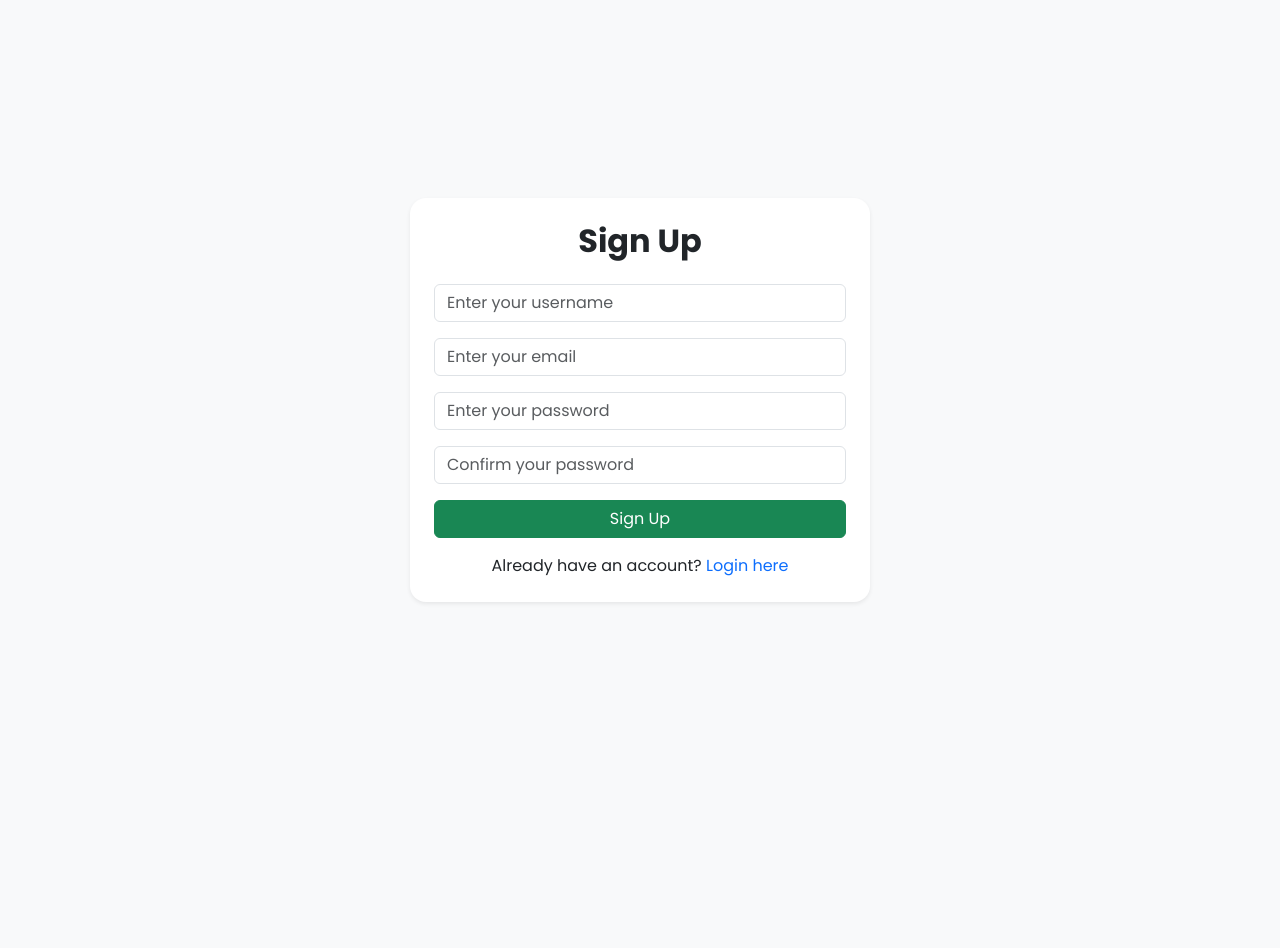
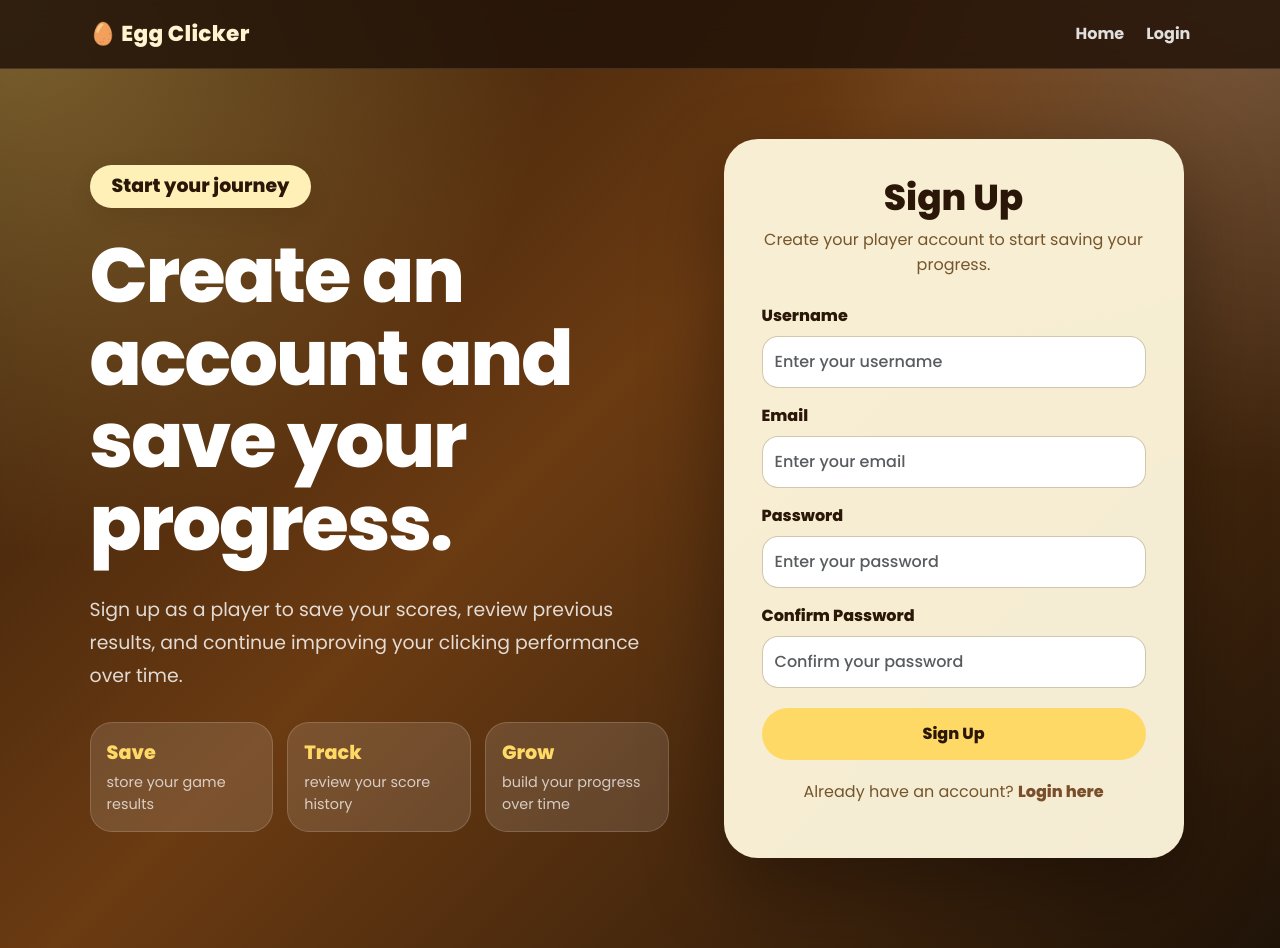
Before and after one commit to audreycxy/Agile_Web_Project, a Flask app: page /signup in a window 1280 px wide. Before the commit the page ends 603 px from the top, so only its background shows below. Run offline with Flask 3, Linux system fonts and the light colour scheme.

Commit message:
Redesign signup page with game theme

```diff
--- a/Clicking_Game/templates/public/signup.html
+++ b/Clicking_Game/templates/public/signup.html
@@ -4,7 +4,7 @@
     <!-- Page metadata and external style resources -->
     <meta charset="UTF-8" />
     <meta name="viewport" content="width=device-width, initial-scale=1.0" />
-    <title>Sign Up</title>
+    <title>Sign Up | Egg Clicker</title>
 
     <!-- Bootstrap, Google Fonts, and custom CSS file -->
     <link
@@ -14,7 +14,7 @@
     <link rel="preconnect" href="https://fonts.googleapis.com" />
     <link rel="preconnect" href="https://fonts.gstatic.com" crossorigin />
     <link
-      href="https://fonts.googleapis.com/css2?family=Poppins:wght@400;500;600;700&display=swap"
+      href="https://fonts.googleapis.com/css2?family=Poppins:wght@400;500;600;700;800&display=swap"
       rel="stylesheet"
     />
     <link
@@ -23,18 +23,52 @@
     />
   </head>
 
-  <body>
-    <!-- Centered sign-up page layout -->
-    <div
-      class="container min-vh-100 d-flex align-items-center justify-content-center"
-    >
-      <div
-        class="card shadow-sm border-0"
-        style="max-width: 460px; width: 100%"
-      >
-        <div class="card-body p-4">
-          <!-- Sign-up form title -->
-          <h2 class="text-center mb-4">Sign Up</h2>
+  <body class="auth-page">
+    <!-- Shared game-style navigation bar -->
+    <nav class="game-navbar">
+      <a href="{{ url_for('main.home') }}" class="game-logo">🥚 Egg Clicker</a>
+
+      <div class="game-nav-links">
+        <a href="{{ url_for('main.home') }}">Home</a>
+        <a href="{{ url_for('auth.login') }}">Login</a>
+      </div>
+    </nav>
+
+    <!-- Sign-up page layout -->
+    <main class="auth-layout">
+      <!-- Left brand panel -->
+      <section class="auth-intro">
+        <p class="hero-badge">Start your journey</p>
+
+        <h1>Create an account and save your progress.</h1>
+
+        <p>
+          Sign up as a player to save your scores, review previous results, and
+          continue improving your clicking performance over time.
+        </p>
+
+        <div class="auth-feature-list">
+          <div>
+            <strong>Save</strong>
+            <span>store your game results</span>
+          </div>
+          <div>
+            <strong>Track</strong>
+            <span>review your score history</span>
+          </div>
+          <div>
+            <strong>Grow</strong>
+            <span>build your progress over time</span>
+          </div>
+        </div>
+      </section>
+
+      <!-- Sign-up form card -->
+      <section class="auth-card">
+        <h2>Sign Up</h2>
+        <p class="auth-subtitle">
+          Create your player account to start saving your progress.
+        </p>
 
         <!-- Display error message if account registration fails -->
         {% if error %}
@@ -64,11 +98,12 @@
 
           <!-- Username input field -->
           <div class="mb-3">
+            <label for="username" class="auth-label">Username</label>
             <input
               id="username"
               type="text"
               name="username"
-                class="form-control"
+              class="form-control auth-input"
               placeholder="Enter your username"
               required
             />
@@ -76,11 +111,12 @@
 
           <!-- Email input field -->
           <div class="mb-3">
+            <label for="email" class="auth-label">Email</label>
             <input
               id="email"
               type="email"
               name="email"
-                class="form-control"
+              class="form-control auth-input"
               placeholder="Enter your email"
               required
             />
@@ -88,11 +124,12 @@
 
           <!-- Password input field -->
           <div class="mb-3">
+            <label for="password" class="auth-label">Password</label>
             <input
               id="password"
               type="password"
               name="password"
-                class="form-control"
+              class="form-control auth-input"
               placeholder="Enter your password"
               required
             />
@@ -100,11 +137,14 @@
 
           <!-- Confirm password field used to check that both passwords match -->
           <div class="mb-3">
+            <label for="confirmPassword" class="auth-label"
+              >Confirm Password</label
+            >
             <input
               id="confirmPassword"
               type="password"
               name="confirm_password"
-                class="form-control"
+              class="form-control auth-input"
               placeholder="Confirm your password"
               required
             />
@@ -113,17 +153,18 @@
           <!-- Message area used by JavaScript for form validation feedback -->
           <p id="message" class="text-danger mb-3"></p>
 
-            <button type="submit" class="btn btn-success w-100">Sign Up</button>
+          <button type="submit" class="btn auth-primary-btn w-100">
+            Sign Up
+          </button>
         </form>
 
         <!-- Link to the login page for users who already have an account -->
-          <p class="text-center mt-3 mb-0">
+        <p class="auth-switch-link">
           Already have an account?
           <a href="{{ url_for('auth.login') }}">Login here</a>
         </p>
-        </div>
-      </div>
-    </div>
+      </section>
+    </main>
 
     <!-- Bootstrap JavaScript and custom sign-up form script -->
     <script src="https://cdn.jsdelivr.net/npm/bootstrap@5.3.3/dist/js/bootstrap.bundle.min.js"></script>
```
Lines whose indentation alone changed are shown as unchanged.
